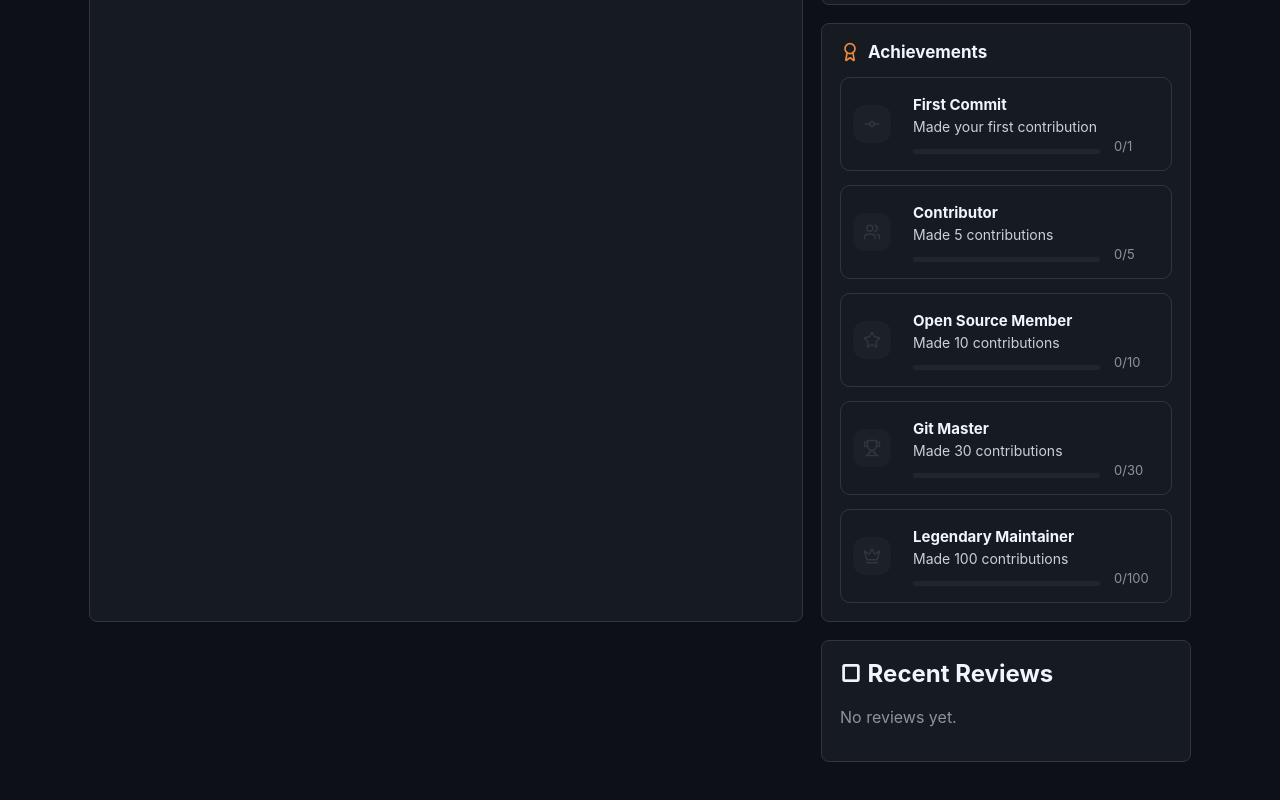
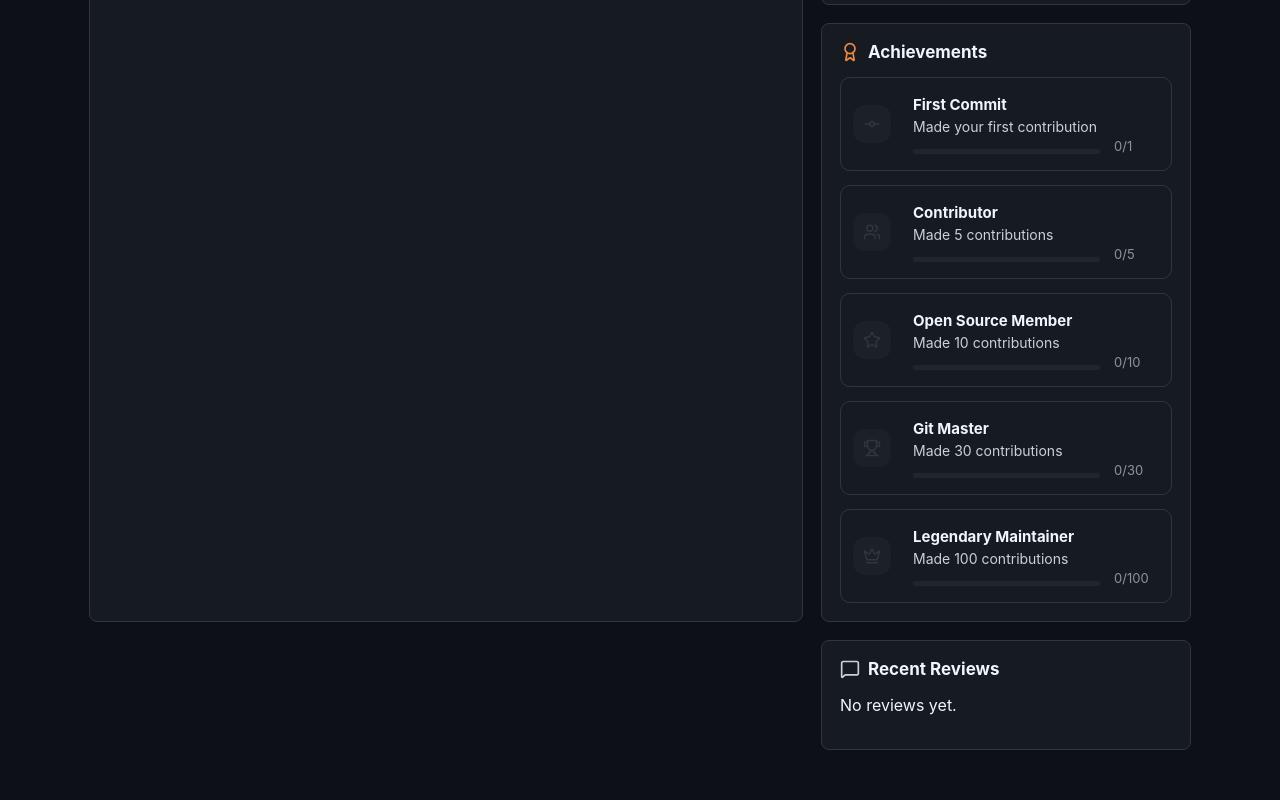
Before and after one commit to cntjdus/likelion-guestbook, a React (Vite) app in the folder frontend/: page / in a window 1280 px wide. Shown: the part 624-1424 px from the top of the page. Built offline with nearby package versions, Linux system fonts and the light colour scheme.

Commit message:
recent reviews 수정

```diff
--- a/frontend/src/App.css
+++ b/frontend/src/App.css
@@ -669,37 +669,47 @@ button {
 }
 
 /* Recent Reviews */
-
 .recent-review-card h2 {
-  margin-top: 0;
-  font-size: 24px;
+  display: flex;
+  align-items: center;
+  gap: 8px;
+  margin-top: 0px;
+  font-size: 17px;
 }
 
-.recent-empty {
-  color: #8b949e;
+.recent-review-card h2 svg {
+  color: #c9d1d9;
 }
 
 .recent-review-item {
   display: flex;
+  align-items: flex-start;
   gap: 12px;
-  margin-top: 20px;
-  color: #c9d1d9;
 }
 
-.recent-review-item > span {
+.recent-icon {
   color: #79c0ff;
+  flex-shrink: 0;
+  margin-top: 2px;
 }
 
 .recent-review-item p {
   margin: 0;
+  color: #8b949e;
+  font-size: 14px;
 }
 
+.recent-review-item strong,
 .recent-review-item b {
-  color: #79c0ff;
+  color: #c9d1d9;
+  font-weight: 500;
 }
 
 .recent-review-item small {
-  color: #8b949e;
+  display: block;
+  margin-top: 4px;
+  color: #6e7681;
+  font-size: 13px;
 }
 
 .recent-area {
--- a/frontend/src/components/RecentReviews.jsx
+++ b/frontend/src/components/RecentReviews.jsx
@@ -1,14 +1,20 @@
+import { MessageSquare } from "lucide-react";
+
 function RecentReviews({ reviews }) {
   return (
     <section className="side-card recent-review-card">
-      <h2>▢ Recent Reviews</h2>
+      <h2>
+        <MessageSquare size={20} />
+        Recent Reviews
+      </h2>
 
       {reviews.length === 0 ? (
         <p className="recent-empty">No reviews yet.</p>
       ) : (
         reviews.map((review) => (
           <div className="recent-review-item" key={review.id}>
-            <span>💬</span>
+            <MessageSquare size={16} className="recent-icon" />
+
             <div>
               <p>
                 <strong>{review.reviewer}</strong> commented on{" "}
```
